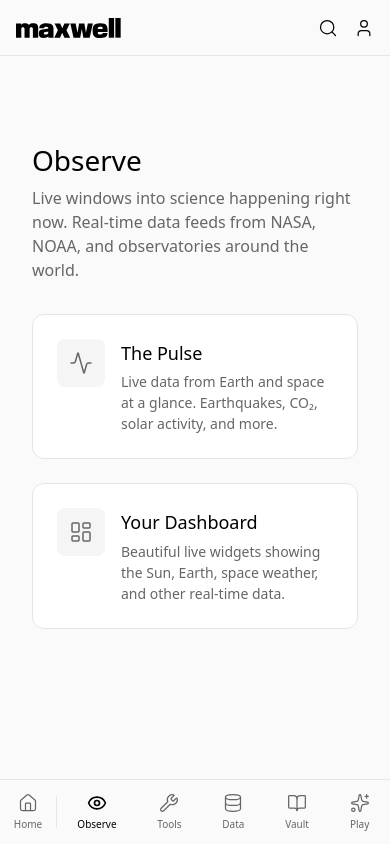
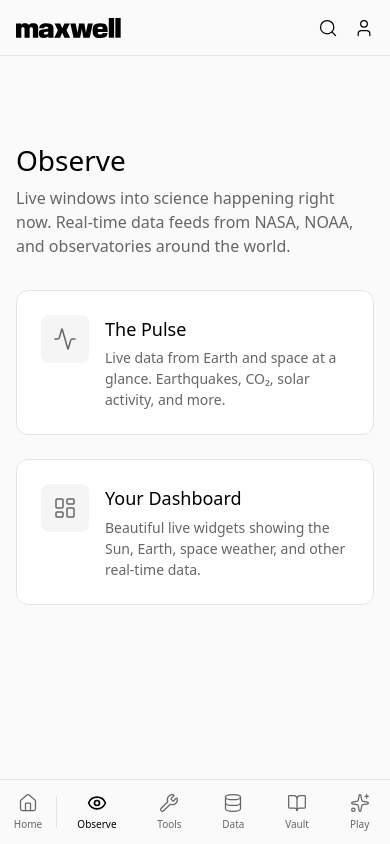
Before and after one commit to Axisophy/maxwell, a Next.js app: page /observe in a window 390 px wide. Shown: the top 844 px of the page. Built offline with nearby package versions, Linux system fonts and the light colour scheme; a web font is replaced by a local one.

Commit message:
page padding in mobile to match mobile header

```diff
--- a/src/app/observe/page.tsx
+++ b/src/app/observe/page.tsx
@@ -22,7 +22,7 @@
       {/* Mobile top padding */}
       <div className="h-14 md:hidden" />
 
-      <div className="px-8 lg:px-12 py-8">
+      <div className="px-4 md:px-8 lg:px-12 py-8">
         {/* Page header */}
         <div className="mb-8">
           <h1 className="text-3xl font-light text-text-primary mb-2">Observe</h1>
--- a/src/app/observe/the-pulse/page.tsx
+++ b/src/app/observe/the-pulse/page.tsx
@@ -275,7 +275,7 @@
       {/* Mobile top padding for fixed header */}
       <div className="h-14 md:hidden" />
 
-      <div className="px-8 lg:px-12 py-8">
+      <div className="px-4 md:px-8 lg:px-12 py-8">
         {/* Page header */}
         <div className="mb-8">
           <h1 className="text-3xl font-light text-text-primary mb-2">The Pulse</h1>
--- a/src/app/tools/page.tsx
+++ b/src/app/tools/page.tsx
@@ -1,6 +1,6 @@
 export default function ToolsPage() {
   return (
-    <div className="px-6 py-8">
+    <div className="px-4 md:px-8 lg:px-12 py-8">
       <div className="max-w-7xl mx-auto">
         <h1 className="text-2xl font-medium mb-2">Tools</h1>
         <p className="text-[var(--text-secondary)] mb-8">
--- a/src/app/vault/page.tsx
+++ b/src/app/vault/page.tsx
@@ -30,7 +30,7 @@
       {/* Mobile top padding */}
       <div className="h-14 md:hidden" />
 
-      <div className="px-8 lg:px-12 py-8">
+      <div className="px-4 md:px-8 lg:px-12">
         {/* Page header */}
         <div className="mb-8">
           <h1 className="text-3xl font-light text-text-primary mb-2">Vault</h1>
```
